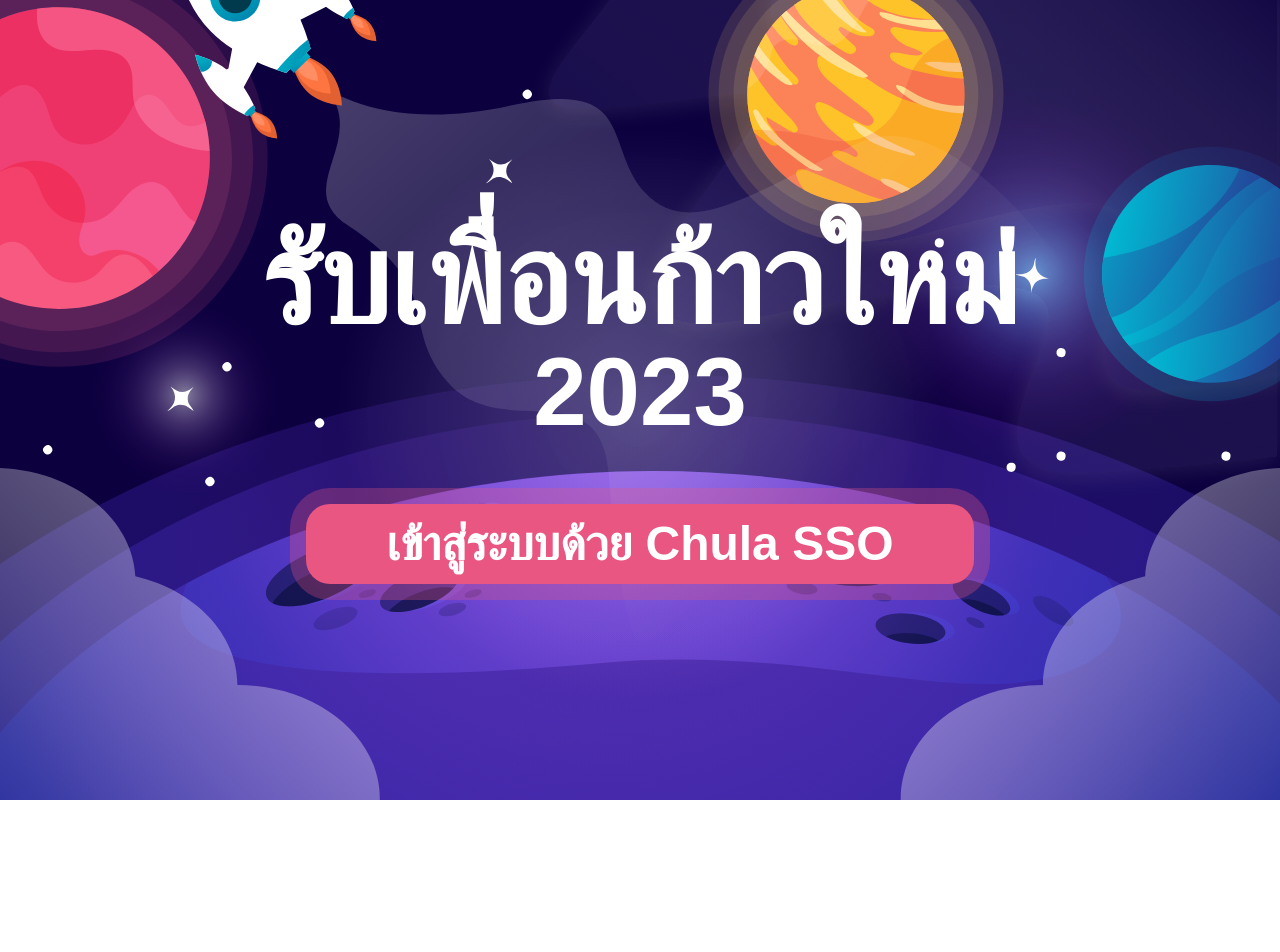
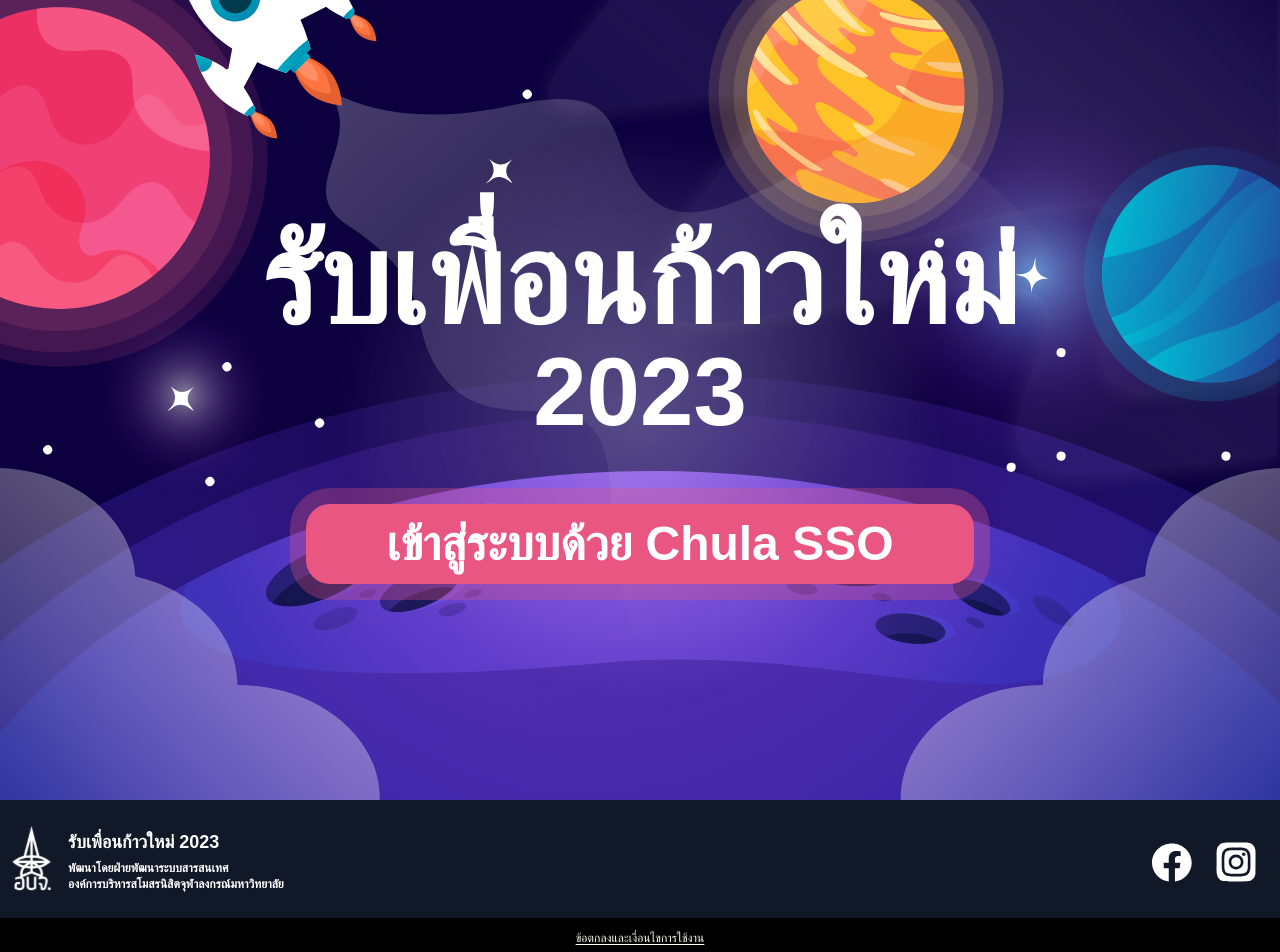
Before and after one commit to isd-sgcu/rpkm66-frontend, a Next.js app: page / in a window 1280 px wide. Shown: the top 952 px of the page. Before the commit the page ends 800 px from the top, so only its background shows below. Built offline with nearby package versions, Linux system fonts and the light colour scheme; no server answers; a web font is replaced by a local one.

Commit message:
feat: add footer

```diff
--- a/src/pages/index.tsx
+++ b/src/pages/index.tsx
@@ -1,14 +1,19 @@
 import Image from 'next/image';
+import Link from 'next/link';
 
 import Rocket from '@/public/images/rocket.svg';
 import RocketSmoke from '@/public/images/rocket-smoke.svg';
+import SGCU from '@/public/images/logo-sgcu.svg';
+import Facebook from '@/public/images/facebook.svg';
+import Instagram from '@/public/images/instagram.svg';
 import { useAuth } from '@/context/AuthContext';
 import { shimmer, toBase64 } from '@/utils/shimmer';
 
 const Home = () => {
     const { login } = useAuth();
     return (
-        <div className="w-screen min-h-screen flex flex-col justify-center items-center font-ibm text-white text-center relative z-0 overflow-clip">
+        <>
+            <div className="w-full min-h-screen flex flex-col justify-center items-center font-ibm text-white text-center relative z-0 overflow-clip">
                 <h1 className="text-5xl lg:text-9xl font-bold relative z-0 leading-none select-none">
                     รับเพื่อนก้าวใหม่
                     <Image
@@ -42,6 +47,75 @@ const Home = () => {
                     เข้าสู่ระบบด้วย Chula SSO
                 </button>
             </div>
+            <footer>
+                <div className="w-full bg-gray-900 relative m-0 p-3 ">
+                    <div className="flex flex-col lg:flex-row justify-center items-center lg:justify-between relative">
+                        <div className="flex flex-col lg:flex-row">
+                            <div className=" mt-3 mr-4 lg:pb-3 flex justify-center">
+                                <Image
+                                    src={SGCU}
+                                    alt="SGCU"
+                                    width={40}
+                                    height={40}
+                                />
+                            </div>
+                            <div className="text-white font-semibold font-ibm flex-row text-xs mt-3 items-end">
+                                <p className="flex justify-center lg:justify-start text-lg font-semibold my-1 items-center">
+                                    รับเพื่อนก้าวใหม่ 2023
+                                </p>
+                                <p className="flex justify-center lg:justify-start">
+                                    พัฒนาโดยฝ่ายพัฒนาระบบสารสนเทศ
+                                </p>
+                                <p className="flex justify-center lg:justify-start">
+                                    องค์การบริหารสโมสรนิสิตจุฬาลงกรณ์มหาวิทยาลัย
+                                </p>
+                            </div>
+                        </div>
+                        <div className="flex items-center mt-3">
+                            <div>
+                                <Link
+                                    href="https://www.facebook.com/chulafreshmen"
+                                    target="_blank"
+                                    rel="noopener noreferrer"
+                                >
+                                    <button className="px-3">
+                                        <Image
+                                            src={Facebook}
+                                            alt="Facebook"
+                                            width={40}
+                                            height={40}
+                                        />
+                                    </button>
+                                </Link>
+
+                                <Link
+                                    href="https://www.instagram.com/rubpuenkaomai2023/"
+                                    target="_blank"
+                                    rel="noopener noreferrer"
+                                >
+                                    <button className="px-3">
+                                        <Image
+                                            src={Instagram}
+                                            alt="Instagram"
+                                            width={40}
+                                            height={40}
+                                        />
+                                    </button>
+                                </Link>
+                            </div>
+                        </div>
+                    </div>
+                </div>
+                <div className="bg-black w-full p-3 flex justify-center items-center">
+                    <a
+                        className="text-amber-50 text-xs underline underline-offset-2 font-ibm"
+                        href="https://gmail.com"
+                    >
+                        ข้อตกลงและเงื่อนไขการใช้งาน
+                    </a>
+                </div>
+            </footer>
+        </>
     );
 };
 
```
Also changed, not shown: public/images/facebook.svg (added), public/images/instagram.svg (added). Lines whose indentation alone changed are shown as unchanged.
